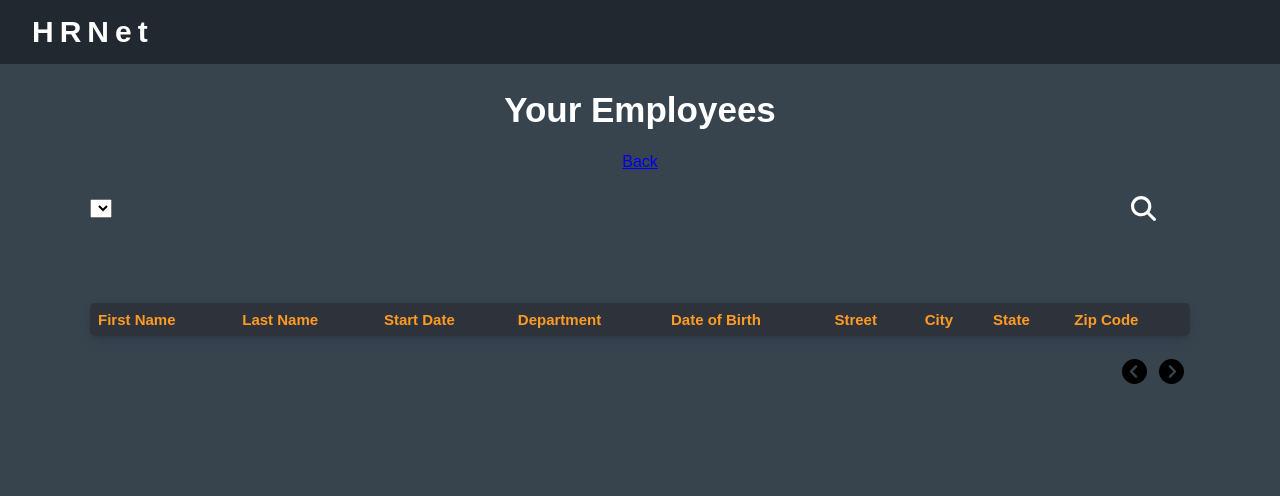
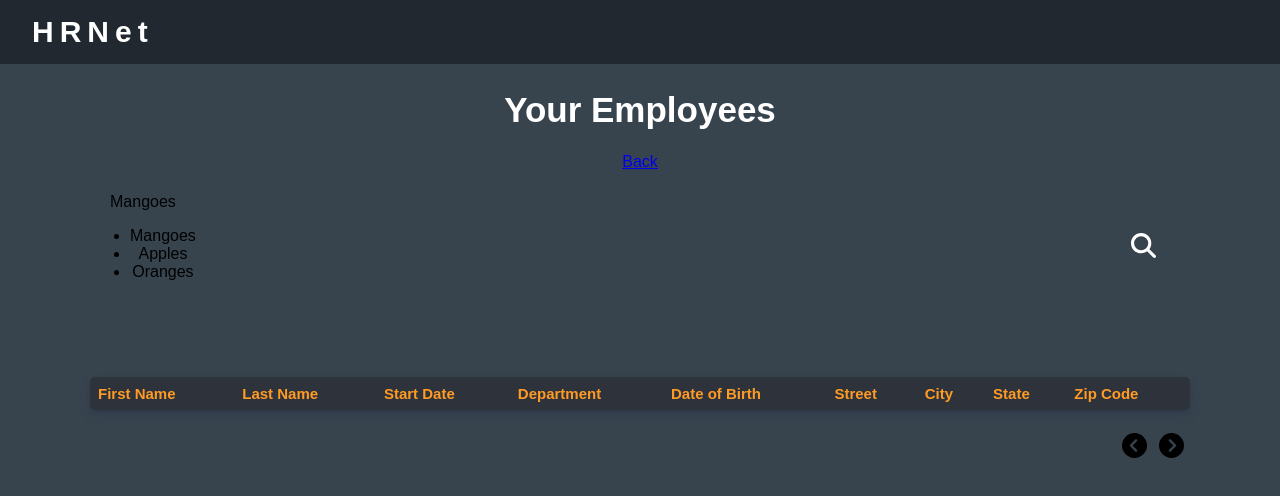
Before and after one commit to Easterling24/YevgeniyGupalo__P14__01032023, a React (Create React App) app: page /employee-list in a window 1280 px wide. Shown: the top 496 px of the page. Built offline with nearby package versions, Linux system fonts and the light colour scheme.

Commit message:
Setting up pagination

```diff
--- a/package.json
+++ b/package.json
@@ -19,6 +19,7 @@
     "react-scripts": "5.0.1",
     "redux": "^4.2.1",
     "sass": "^1.58.2",
+    "styled-components": "^5.3.9",
     "web-vitals": "^2.1.4"
   },
   "scripts": {
--- a/src/_components/numberEntries.js
+++ b/src/_components/numberEntries.js
@@ -1,11 +1,25 @@
 import React from 'react'
+import styled from "styled-components"
+
+const DropDownContainer = styled("div")``;
+const DropDownHeader = styled("div")``;
+const DropDownListContainer = styled("div")``;
+const DropDownList = styled("ul")``;
+const ListItem = styled("li")``;
 
 export default function NumberOfEntries() {
   return (
     <div className='entry-wrapper'>
-        <select>
-
-        </select>
+        <DropDownContainer>
+        <DropDownHeader>Mangoes</DropDownHeader>
+        <DropDownListContainer>
+          <DropDownList>
+            <ListItem>Mangoes</ListItem>
+            <ListItem>Apples</ListItem>
+            <ListItem>Oranges</ListItem>
+          </DropDownList>
+        </DropDownListContainer>
+      </DropDownContainer>
 
     </div>
   )
--- a/src/reducers/employeeReducer.js
+++ b/src/reducers/employeeReducer.js
@@ -93,6 +93,7 @@ const employeeSlice = createSlice({
 
     changeEntry: (state, action) => {
       const entryValue = action.payload
+      console.log(entryValue)
     }
   },
 });
```
Also changed, not shown: 1 other file (tests, documents, lock files or other folders).
